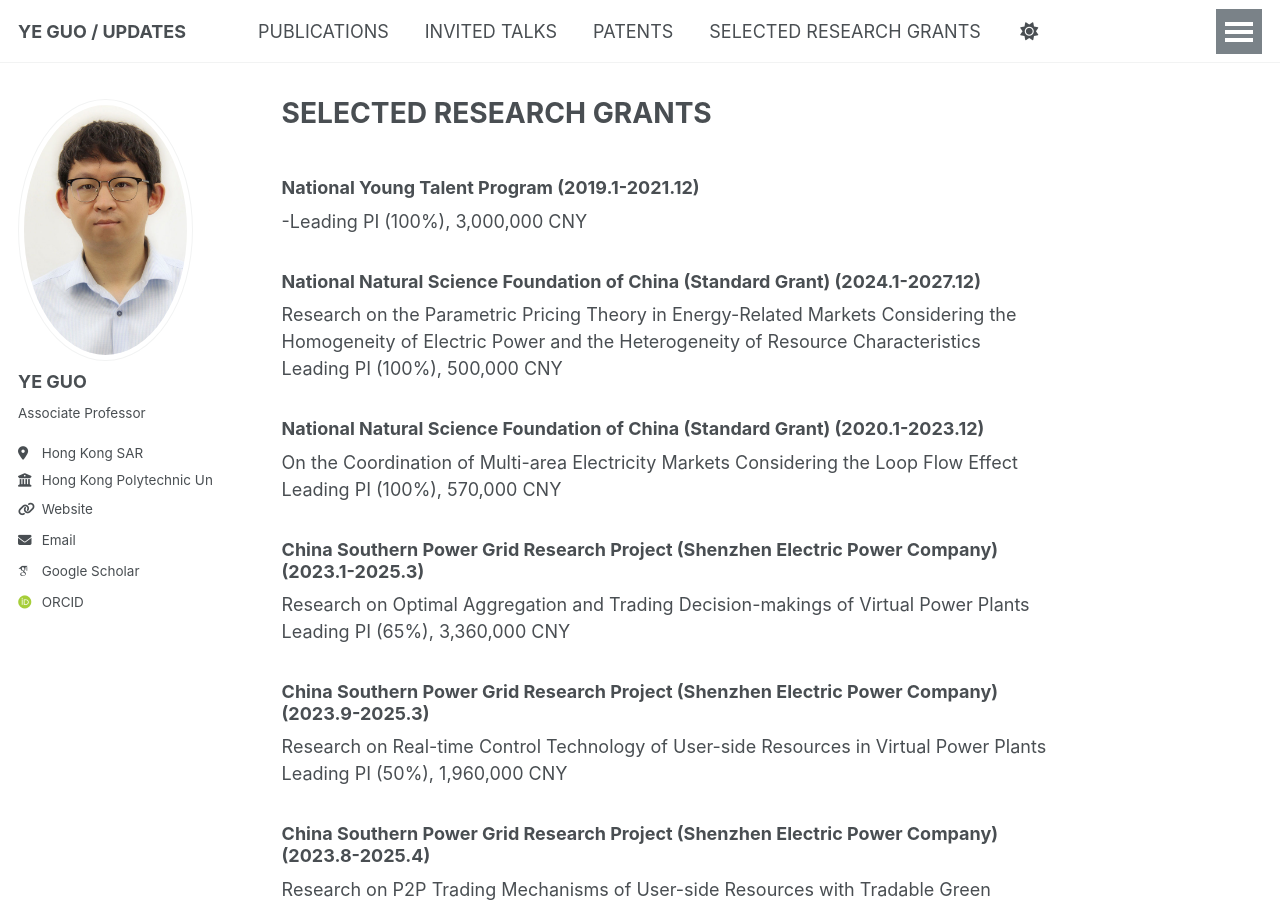
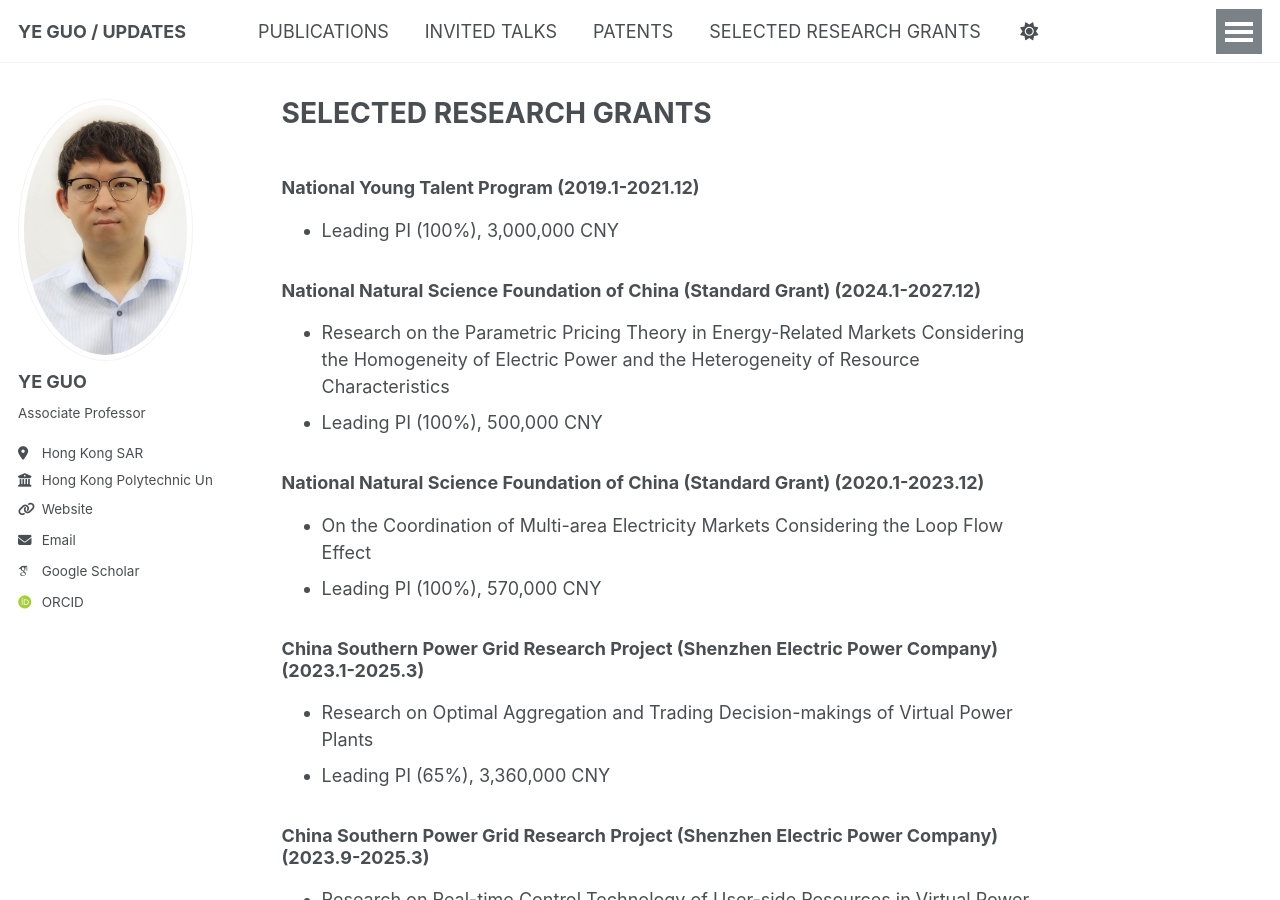
Before and after one commit to ye-guo/ye-guo.github.io, a Jekyll site: the page built from _pages/grants.md, in a window 1280 px wide and 900 px high. Built offline with Jekyll 4.4.1, drawn with Linux system fonts in a browser that asks for light colours; some web fonts are replaced; a script that is not in the unit is left out.

Commit message:
Update grants.md

```diff
--- a/_pages/grants.md
+++ b/_pages/grants.md
@@ -8,58 +8,59 @@ redirect_from:
 ---
 
 ### National Young Talent Program (2019.1-2021.12)
- -Leading PI (100%), 3,000,000 CNY
+
+- Leading PI (100%), 3,000,000 CNY
 
 ### National Natural Science Foundation of China (Standard Grant) (2024.1-2027.12)
-Research on the Parametric Pricing Theory in Energy-Related Markets Considering the Homogeneity of Electric Power and the Heterogeneity of Resource Characteristics
-Leading PI (100%), 500,000 CNY
+- Research on the Parametric Pricing Theory in Energy-Related Markets Considering the Homogeneity of Electric Power and the Heterogeneity of Resource Characteristics
+- Leading PI (100%), 500,000 CNY
 
 ### National Natural Science Foundation of China (Standard Grant) (2020.1-2023.12)
-On the Coordination of Multi-area Electricity Markets Considering the Loop Flow Effect
-Leading PI (100%), 570,000 CNY
+- On the Coordination of Multi-area Electricity Markets Considering the Loop Flow Effect
+- Leading PI (100%), 570,000 CNY
 
 ### China Southern Power Grid Research Project (Shenzhen Electric Power Company) (2023.1-2025.3)
-Research on Optimal Aggregation and Trading Decision-makings of Virtual Power Plants
-Leading PI (65%), 3,360,000 CNY
+- Research on Optimal Aggregation and Trading Decision-makings of Virtual Power Plants
+- Leading PI (65%), 3,360,000 CNY
 
 ### China Southern Power Grid Research Project (Shenzhen Electric Power Company) (2023.9-2025.3)
-Research on Real-time Control Technology of User-side Resources in Virtual Power Plants
-Leading PI (50%), 1,960,000 CNY
+- Research on Real-time Control Technology of User-side Resources in Virtual Power Plants
+- Leading PI (50%), 1,960,000 CNY
 
 ### China Southern Power Grid Research Project (Shenzhen Electric Power Company) (2023.8-2025.4)
-Research on P2P Trading Mechanisms of User-side Resources with Tradable Green Certificate
-Leading PI (100%), 1,960,000 CNY
+- Research on P2P Trading Mechanisms of User-side Resources with Tradable Green Certificate
+- Leading PI (100%), 1,960,000 CNY
 
 ### China Southern Power Grid Research Project (Guangzhou Electric Power Company) (2023.8-2025.9)
-Research on Intelligent Optimal Operation of Renewable Energy in Urban Distribution Network
-Leading PI (100%), 1,920,000 CNY
+- Research on Intelligent Optimal Operation of Renewable Energy in Urban Distribution Network
+- Leading PI (100%), 1,920,000 CNY
 
 ### China Southern Power Grid Research Project (Zhuhai Electric Power Company) (2018.9-2020.12)
-Operational Risk Assessment of Zhuhai Urban Distribution network
-Leading PI (100%), 1,450,000 CNY
+- Operational Risk Assessment of Zhuhai Urban Distribution network
+- Leading PI (100%), 1,450,000 CNY
 
 ### China Southern Power Grid Research Project (CSG Research Institute) (2020.10-2021.8)
-Research on Urban Energy Internet Modeling
-Leading PI (50%), 800,000 CNY
+- Research on Urban Energy Internet Modeling
+- Leading PI (50%), 800,000 CNY
 
 ### China Southern Power Grid Research Project (CSG Research Institute) (2022.12-2025.3)
-Research on Improved Modeling and Knowledge Graph Construction for Renewable Energy Forecast
-Leading PI (100%), 640,000 CNY
+- Research on Improved Modeling and Knowledge Graph Construction for Renewable Energy Forecast
+- Leading PI (100%), 640,000 CNY
 
 ### Towngas Energy-Tsinghua Virtual Power Plant Joint Research Center (2022.1-2025.1)
-Task 2: Knowledge-Data Hybrid Driven Operation Approaches for Zero-carbon Industrial Parks
-Leading PI (100%), 2,400,000 CNY
+- Task 2: Knowledge-Data Hybrid Driven Operation Approaches for Zero-carbon Industrial Parks
+- Leading PI (100%), 2,400,000 CNY
 
 ### State Grid Corporation of China Research Project (Zhejiang Electric Power Company) (2020.6-2021.12)
-Research on Regulation Market in Zhejiang
-Leading PI (100%), 790,000 CNY
+- Research on Regulation Market in Zhejiang
+- Leading PI (100%), 790,000 CNY
 
 ### State Grid Corporation of China Research Project (Shandong Electric Power Company) (2021.11-2022.3)
-Impact Assessment of Large-Scale Distributed Transactions on Power Grid and Electricity Prices
-Leading PI (100%), 480,000 CNY
+- Impact Assessment of Large-Scale Distributed Transactions on Power Grid and Electricity Prices
+- Leading PI (100%), 480,000 CNY
 
 ### State Grid Corporation of China Research Project (Jiangsu Electric Power Company) (2022.4-2023.12)
-Transmission Tariff Design for New-Type Power Systems
-Leading PI (100%), 350,000 CNY
+- Transmission Tariff Design for New-Type Power Systems
+- Leading PI (100%), 350,000 CNY
 
 **Sub-total: 20.18 (17.44) Million CNY**
```
